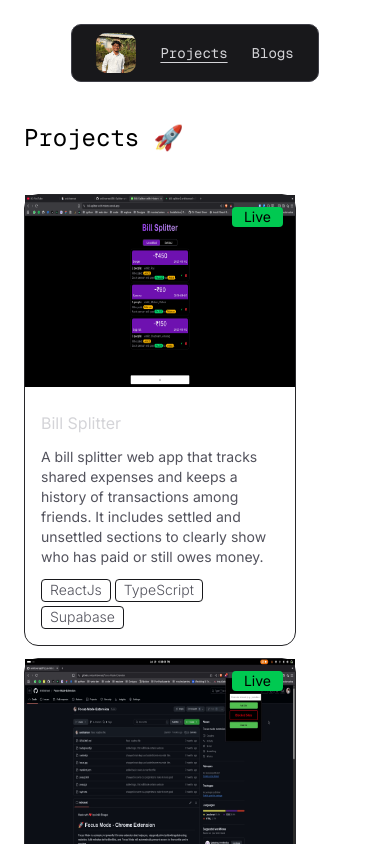
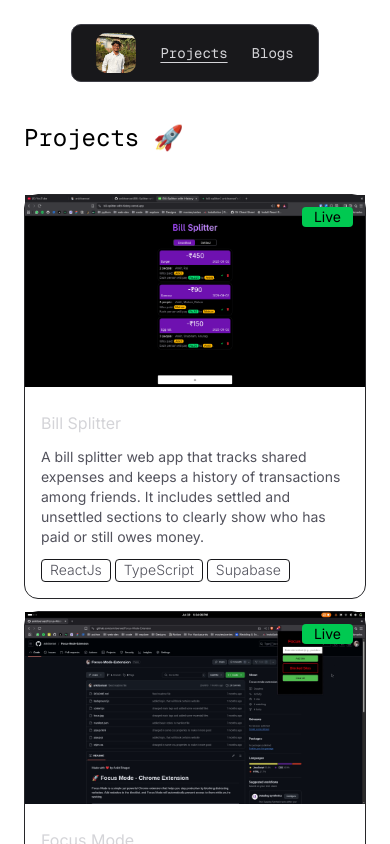
Before and after one commit to ankitsensei/ankitbhagat-portfolio, a React (Vite) app: page /projects in a window 390 px wide. Shown: the top 844 px of the page. Built offline with nearby package versions, Linux system fonts and the light colour scheme; a web font is replaced by a local one.

Commit message:
fixed projects section.. Centered

```diff
--- a/src/components/ProjectsComp.tsx
+++ b/src/components/ProjectsComp.tsx
@@ -23,7 +23,7 @@ const ProjectsComp = ({ image, heading, description, onImageClick, techStack, gi
       }}
         // Will be used when gesture ends
         transition={{ duration: 0.3 }}
-        className="bg-white dark:bg-black w-68 pb-2 text-black dark:text-white border border-zinc-800 rounded-xl ">
+        className="bg-white dark:bg-black w-full md:w-68 lg:w-68 pb-2 text-black dark:text-white border border-zinc-800 rounded-xl">
         <div className='h-full w-full flex flex-col mx-auto font-inter relative'>
           <p className='px-3 bg-green-500 w-fit rounded text-sm absolute right-3 top-3'>Live</p>
           <div className="flex flex-col gap-4 w-full">
--- a/src/pages/Projects.tsx
+++ b/src/pages/Projects.tsx
@@ -35,7 +35,7 @@ const Projects = () => {
           transition={{ duration: 0.8, ease: "easeOut" }}
           className="w-full h-full bg-white dark:bg-black">
           <h1 className="text-2xl">Projects 🚀</h1>
-          <div className="mt-10 grid gap-3 grid-cols-1 sm:grid-cols-2 lg:grid-cols-3">
+          <div className="mt-10 grid gap-3 grid-cols-1 sm:grid-cols-2 lg:grid-cols-3 justify-items-center">
             <ProjectComp
               image={BillSplitter}
               heading='Bill Splitter'
```
